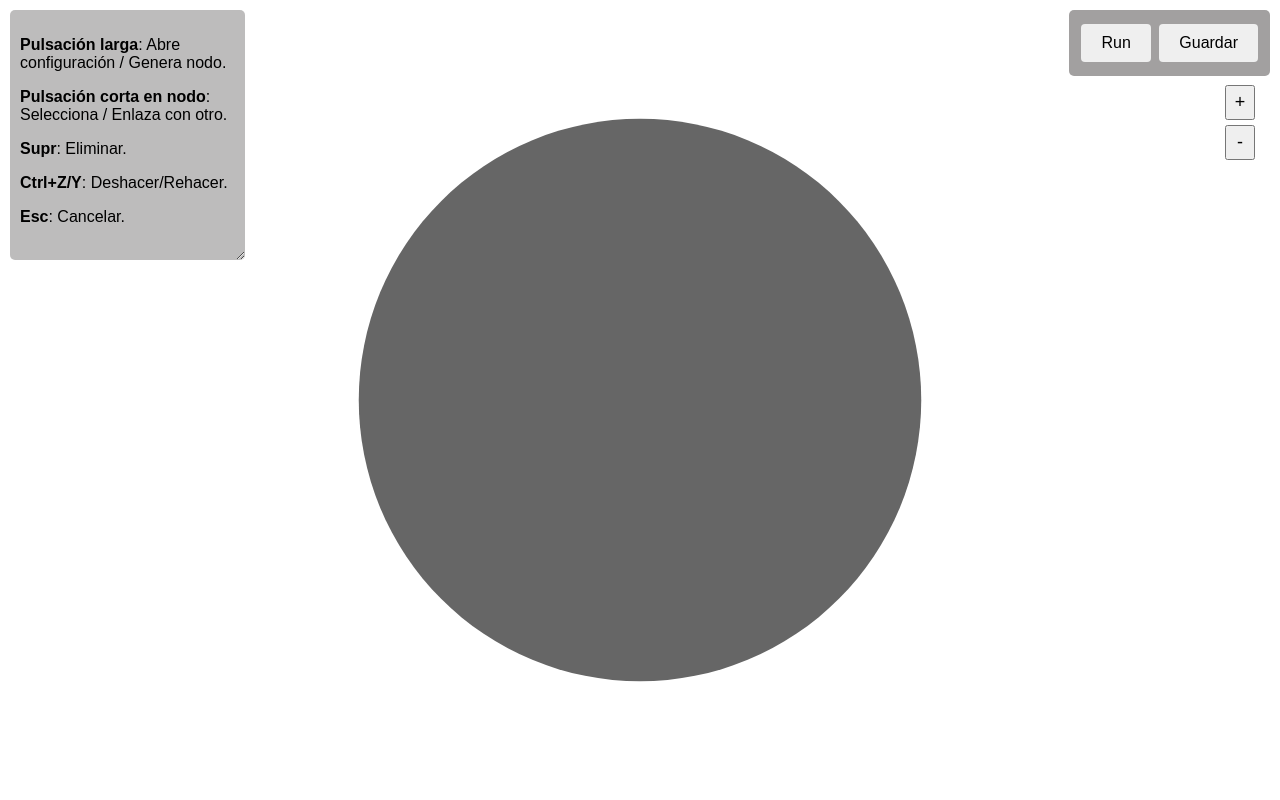
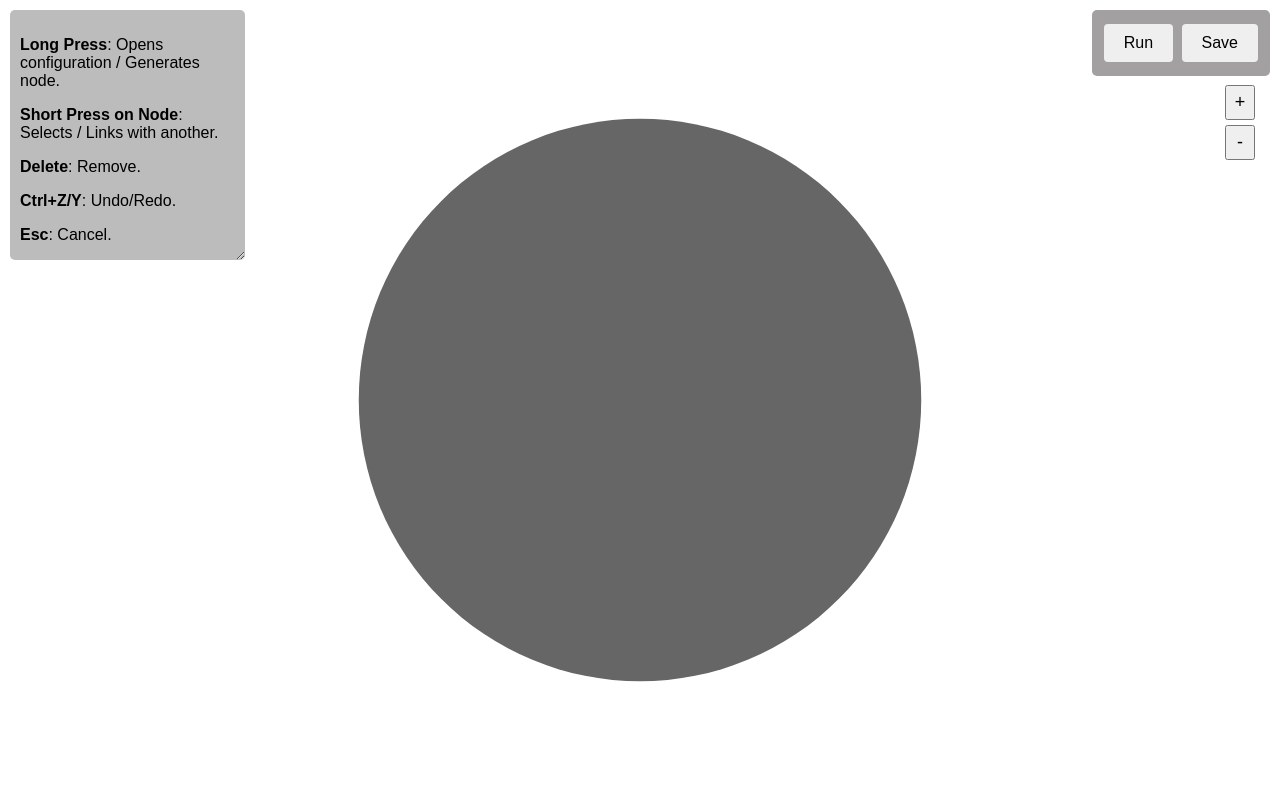
Before and after one commit to Nelnitorian/icscommemulator, a Flask app: template web/templates/network.html in a window 1280 px wide. Run offline with Flask 3, Linux system fonts and the light colour scheme; the template is opened without the code that fills it: most values are stand-ins (such as "Sample title", 1, 10 or a date in 2020); some web fonts are replaced.

Commit message:
Language homogenization in GUI to English

```diff
--- a/web/static/js/network.js
+++ b/web/static/js/network.js
@@ -513,27 +513,6 @@ function parseElementValues(type, value, value_save, type_save) {
     return [parsedType, parsedValue];
 }
 
-function getNextIpInSubnet(ipAddress, subnet) {
-    const ip = ipaddr.parse(ipAddress);
-    const subnetParsed = ipaddr.parseCIDR(subnet);
-
-    if (ip.match(subnetParsed)) {
-        const nextIp = ip.toByteArray();
-
-        for (let i = nextIp.length - 1; i >= 0; i--) {
-            if (nextIp[i] < 255) {
-                nextIp[i]++;
-                break;
-            }
-            nextIp[i] = 0;
-        }
-
-        return ipaddr.fromByteArray(nextIp).toString();
-    } else {
-        throw new Error("La IP no pertenece a la subred especificada.");
-    }
-}
-
 function getUniqueIp(existingIps, subnet) {
     let newIp = subnet.split('/')[0];
     do {
@@ -610,7 +589,7 @@ function getNextIpInSubnet(ipAddress, subnet) {
 
         return ipaddr.fromByteArray(nextIp).toString();
     } else {
-        throw new Error("La IP no pertenece a la subred especificada.");
+        throw new Error("The IP does not belong to the specified subnet.");
     }
 }
 
@@ -748,9 +727,9 @@ function saveEdgeConfig() {
 
     // un único mensaje erróneo
     if (invalid_rows.length === 1) {
-        configError(`Error: Campos de mensaje inválidos en la fila ${invalid_rows[0]}`);
+        configError(`Error: Invalid message fields in row ${invalid_rows[0]}`);
     } else if (invalid_rows.length > 1) {
-        configError(`Error: Campos de mensaje inválidos en las filas ${invalid_rows.join(", ")}`);
+        configError(`Error: Invalid message fields in rows ${invalid_rows.join(", ")}`);
     }
     data.messages = messages;
 }
@@ -803,7 +782,7 @@ function handleNewEdge(node) {
             createEdge(selectedElement, node);
         }
     } else {
-        configError('Error: No se puede conectar nodos del mismo tipo');
+        configError('Error: Cannot connect nodes of the same type');
     }
 }
 
@@ -883,7 +862,7 @@ document.addEventListener('keydown', function (evt) {
 document.addEventListener('DOMContentLoaded', function () {
     roleElement.addEventListener('change', function () {
         if (selectedElement.connectedEdges().length > 0) {
-            configError('Error: No se puede cambiar el rol de un nodo conectado');
+            configError('Error: Cannot change the role of a connected node');
             this.value = selectedElement.data('role');
             return;
         }
@@ -978,7 +957,7 @@ function parseRegisterValues(type, values) {
             return result
         }
     } else {
-        configError('Error: Formato incorrecto de valores de registro');
+        configError('Error: Incorrect register value format');
         return null;
     }
 }
@@ -1145,15 +1124,15 @@ function setRunSettingsLocatiton() {
 function simulate() {
     let simulation_time = parseInt(simulationTimeElement.value);
     if (simulation_time === '') {
-        alert('Error: Debe ingresar un tiempo de simulación');
+        alert('Error: You must enter a simulation time');
         return;
     }
     if (!Number.isInteger(simulation_time)) {
-        alert('Error: El tiempo de simulación debe ser un número entero');
+        alert('Error: The simulation time must be an integer');
         return;
     }
     if (simulation_time <= 0) {
-        alert('Error: El tiempo de simulación debe ser mayor a 0');
+        alert('Error: The simulation time must be greater than 0');
         return;
     }
 
@@ -1171,12 +1150,12 @@ function simulate() {
                 FILE_PATH = body.file_path;
                 start(simulation_time);
             } else {
-                alert(`Error al iniciar la simulación: ${body.error}`);
+                alert(`Error starting the simulation: ${body.error}}`);
             }
         })
         .catch(error => {
             console.error('Error:', error);
-            alert('Error al iniciar la simulación');
+            alert('Error starting the simulation');
         });
 }
 
@@ -1212,7 +1191,7 @@ function fetchRunData() {
 
                 if (running) {
                     if (elapsedSeconds >= totalSeconds) {
-                        alert('Simulación finalizada. Guardado en ' + FILE_PATH);
+                        alert('Simulation completed. Saved to ' + FILE_PATH);
                         cleanRunOverlay();
 
                     } else {
@@ -1288,9 +1267,9 @@ function saveNetwork(json) {
         body: JSON.stringify(network)
     }).then(response => {
         if (response.ok) {
-            alert("Red guardada correctamente");
+            alert("Network saved successfully");
         } else {
-            configError('Error al guardar la red: ' + response.statusText);
+            configError('Error saving the network: ' + response.statusText);
         }
     });
 }
--- a/web/templates/index.html
+++ b/web/templates/index.html
@@ -12,10 +12,10 @@
 </head>
 
 <body>
-    <h1>Bienvenido a ICSCommEmulator</h1>
+    <h1>Welcome to ICSCommEmulator</h1>
 
-    <button class="button" id="loadScenarioButton" onclick="loadScenario()">Cargar Escenario</button>
-    <button class="button" id="newScenarioButton" onclick="showForm()">Nuevo Escenario</button>
+    <button class="button" id="loadScenarioButton" onclick="loadScenario()">Load Scenario</button>
+    <button class="button" id="newScenarioButton" onclick="showForm()">New Scenario</button>
 
     <div class="form-container" id="form-container">
         <h2>Create New Scenario</h2>
--- a/web/templates/network.html
+++ b/web/templates/network.html
@@ -12,16 +12,16 @@
 
 <body>
   <div id="instructions">
-    <p><strong>Pulsación larga</strong>: Abre configuración / Genera nodo.</p>
-    <p><strong>Pulsación corta en nodo</strong>: Selecciona / Enlaza con otro.</p>
-    <p><strong>Supr</strong>: Eliminar.</p>
-    <p><strong>Ctrl+Z/Y</strong>: Deshacer/Rehacer.</p>
-    <p><strong>Esc</strong>: Cancelar.</p>
+    <p><strong>Long Press</strong>: Opens configuration / Generates node.</p>
+    <p><strong>Short Press on Node</strong>: Selects / Links with another.</p>
+    <p><strong>Delete</strong>: Remove.</p>
+    <p><strong>Ctrl+Z/Y</strong>: Undo/Redo.</p>
+    <p><strong>Esc</strong>: Cancel.</p>
   </div>
 
   <div id="toolbar">
     <button id="runButton" onclick="run()">Run</button>
-    <button id="saveButton" onclick="save()">Guardar</button>
+    <button id="saveButton" onclick="save()">Save</button>
   </div>
 
   <div id="zoom-controls">
@@ -34,15 +34,15 @@
     <form id="configForm">
       <!-- General config -->
       <div class="form-row single-line">
-        <label for="name">Nombre</label>
+        <label for="name">Name</label>
         <input type="text" id="name" name="name">
       </div>
       <div class="form-row">
-        <label for="comment">Comentario</label>
+        <label for="comment">Comment</label>
         <input type="text" id="comment" name="comment">
       </div>
       <div class="form-row single-line">
-        <label for="role">Rol</label>
+        <label for="role">Role</label>
         <select id="role" name="role">
           <option value="master">Master</option>
           <option value="slave">Slave</option>
@@ -260,19 +260,19 @@
       </div>
 
       <!-- <p id="remaining_time"></p> -->
-      <button id="stop_button" onclick="stop()">Parar</button>
+      <button id="stop_button" onclick="stop()">Stop</button>
     </div>
   </div>
 
   <div id="run_settings" style="display: none;">
     <div id="run_settings_content" class="configRun">
-      <h2>Configuración del escenario</h2>
+      <h2>Scenario Configuration</h2>
       <div class="form-row single-line">
-        <label for="simulation_time">Tiempo de simulación (s)</label>
+        <label for="simulation_time">Emulation Time (s)</label>
         <input type="text" id="simulation_time" name="simulation_time" placeholder="60">
       </div>
-      <button id="cancel_button" onclick="cancel()">Cancelar</button>
-      <button id="run_button" onclick="simulate()">Simular</button>
+      <button id="cancel_button" onclick="cancel()">Cancel</button>
+      <button id="run_button" onclick="simulate()">Emulate</button>
     </div>
   </div>
 
```
Also changed, not shown: web/static/js/index.js (+8 -8 lines).
